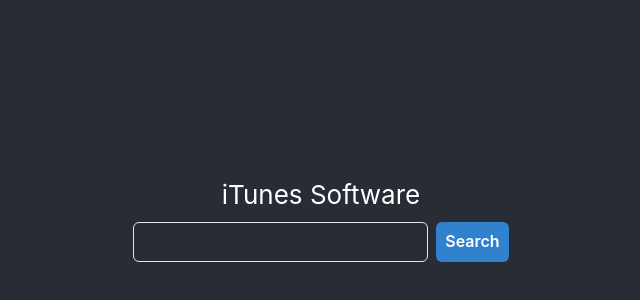
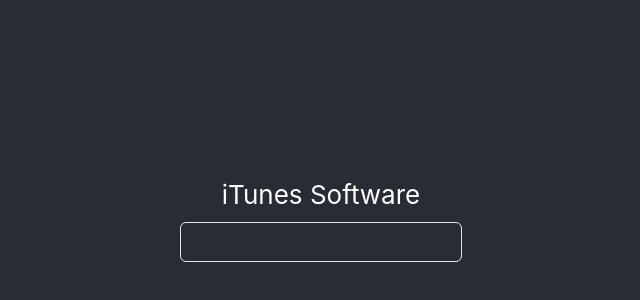
Before and after one commit to ipepe/typescript-workshop-itunes-software, a React (Create React App) app: page / in a window 1280 px wide. Shown: the part 178-478 px from the top of the page, without its empty margins (319-959 px from the left). Built offline with nearby package versions, Linux system fonts and the light colour scheme.

Commit message:
Enter to submit

```diff
--- a/src/itunes/Itunes.tsx
+++ b/src/itunes/Itunes.tsx
@@ -14,13 +14,8 @@
         <Input
           value={searchTerm}
           onChange={(event) => setSearchTerm(event.target.value)}
+          onKeyUp={(e) => ((e.key === 'Enter' || e.keyCode === 13) && dispatch(fetchSoftware(searchTerm)))}
         />
-        <Button
-          colorScheme="blue"
-          onClick={() => dispatch(fetchSoftware(searchTerm))}
-        >
-          Search
-        </Button>
       </Stack>
       <SoftwareTable software={software} />
     </Stack>
```
